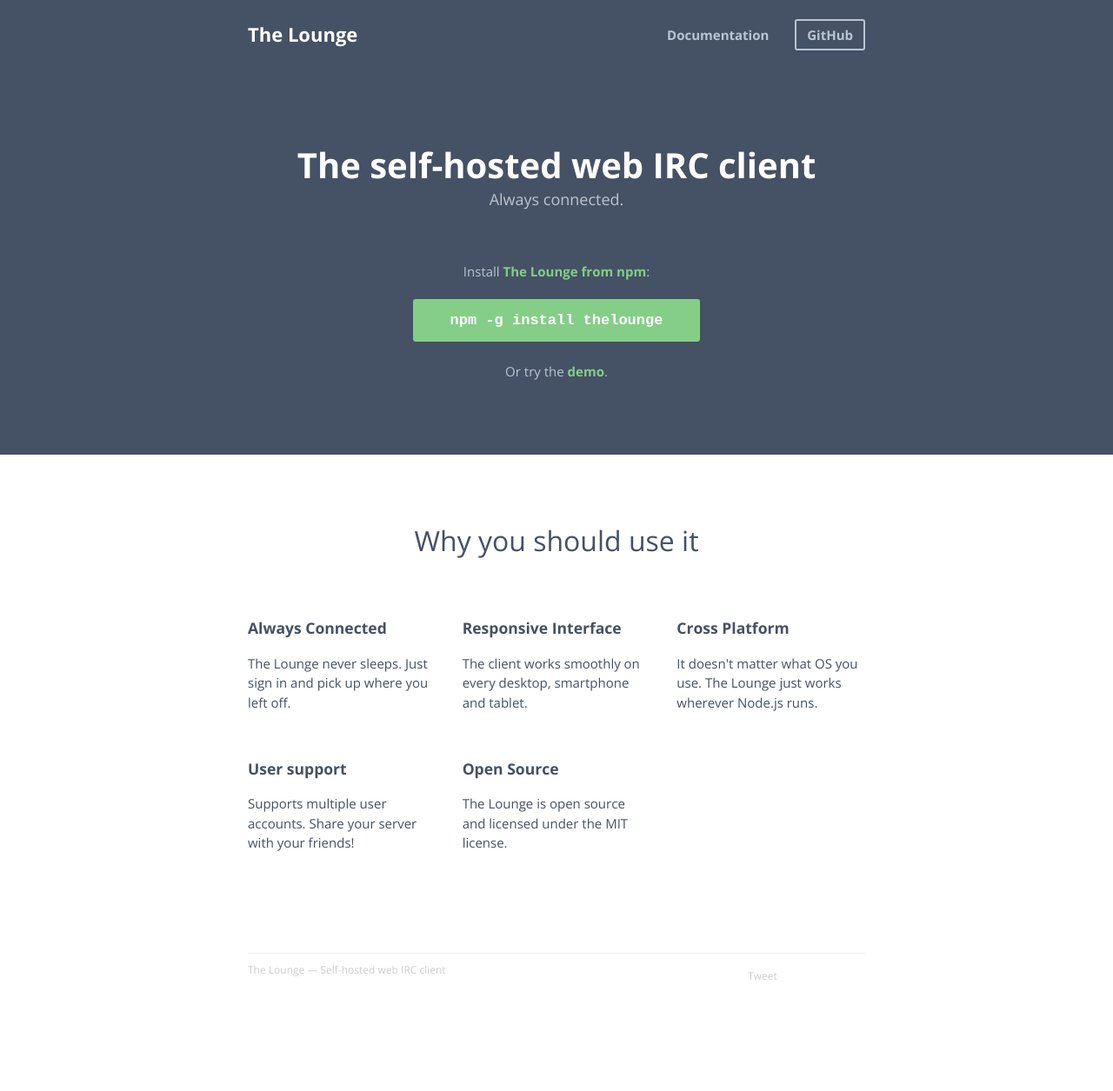
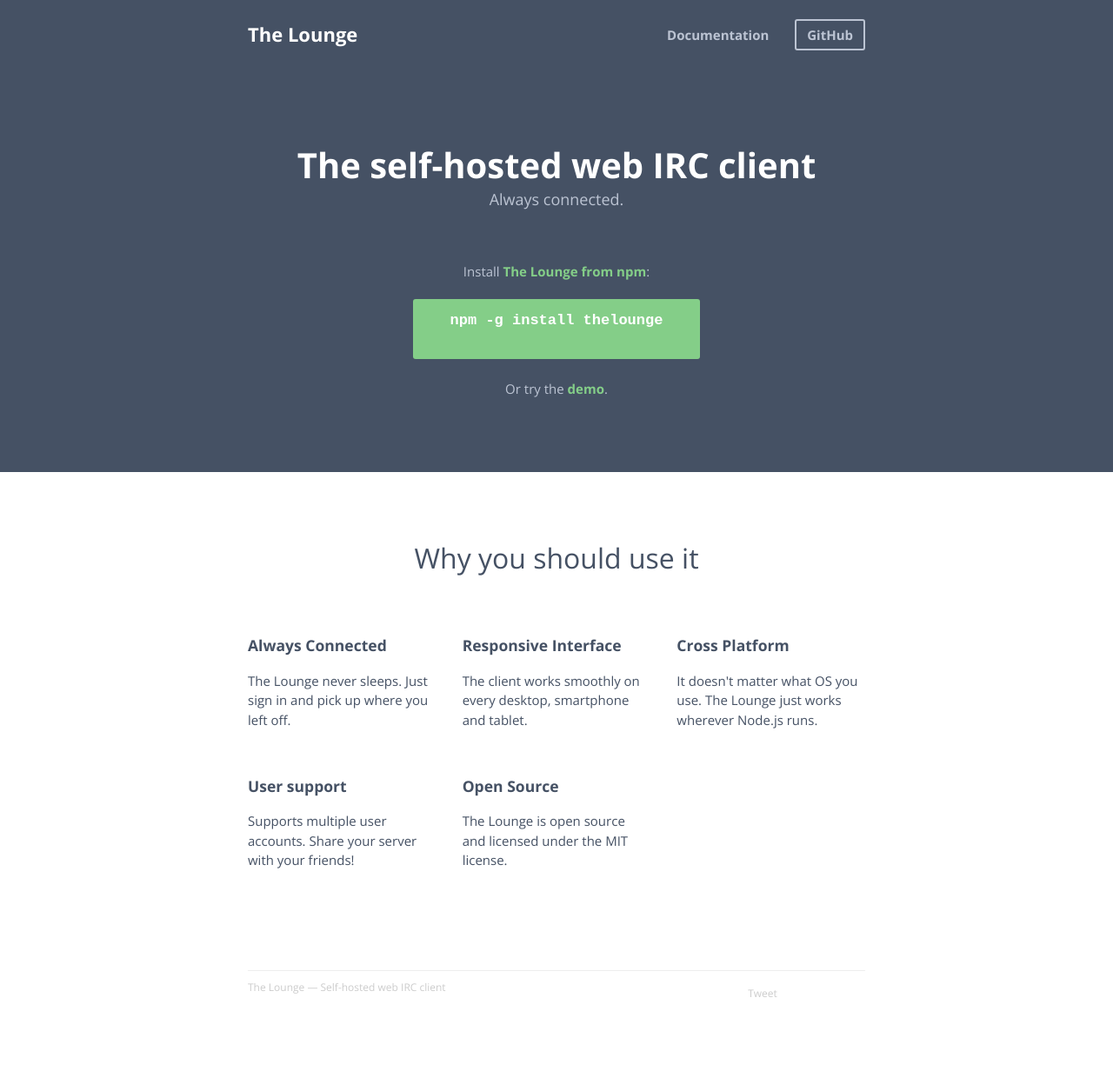
Before and after one commit to thelounge/thelounge.github.io, a Jekyll site: the page built from index.html, in a window 1280 px wide. Shown: the whole page at 87% size. Built offline with Jekyll 4.4.1, drawn with Linux system fonts in a browser that asks for light colours; Markdown is read by kramdown in place of the engine named in the settings; comment, search, counter and statistics services are not loaded; grey boxes are pictures that could not be loaded.

Commit message:
Add a space to fix layout jump (again)
Fixes what was fixed in 4b818f15f7e69241ba7a083768d13d2032a07d9d

```diff
--- a/index.html
+++ b/index.html
@@ -16,7 +16,7 @@
 
 				<div class="card">
 					<strong>npm -g install thelounge</strong>
-					<small id="stable_version"></small>
+					<small id="stable_version">&nbsp;</small>
 				</div>
 
 				<div id="prerelease_card" class="card hidden">
```
